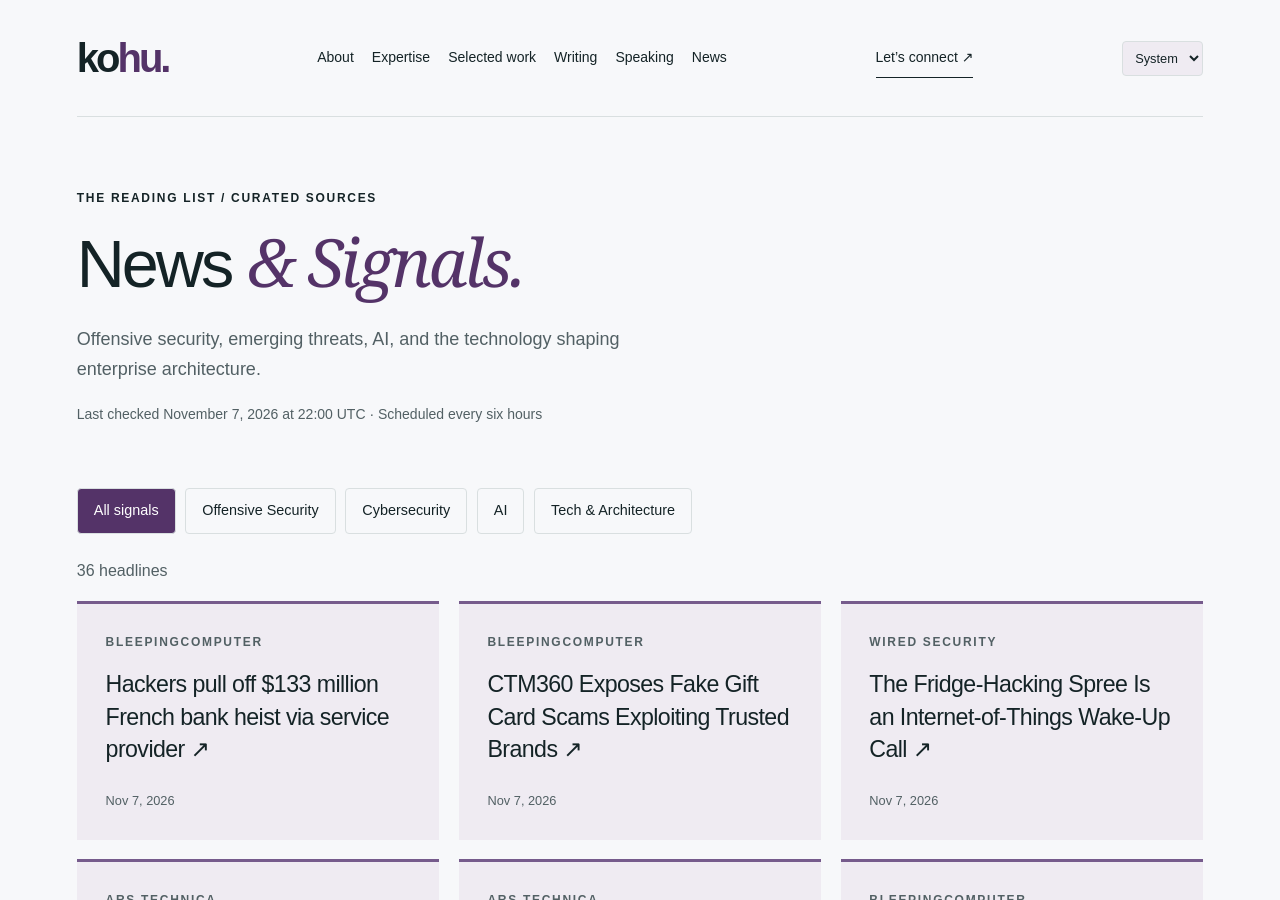
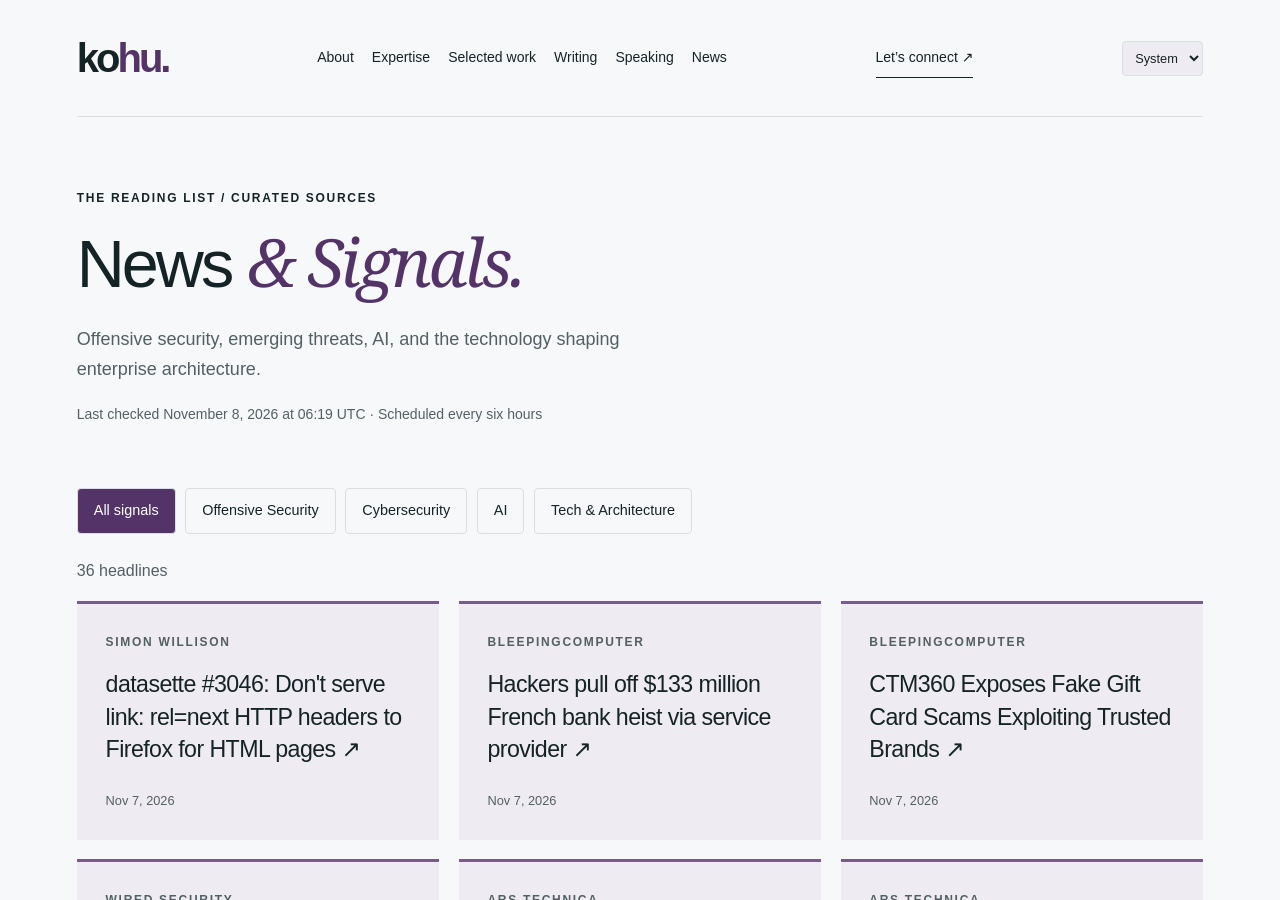
Before and after one commit to hntk/hntk.github.io, a Jekyll site: the page built from news/index.html, in a window 1280 px wide and 900 px high. Built offline with Jekyll 4.4.1, drawn with Linux system fonts in a browser that asks for light colours; part of the change alters nothing that is shown; some of the changed text lies outside the part shown.

Commit message:
Refresh News and Signals

```diff
--- a/_data/news.json
+++ b/_data/news.json
@@ -1,6 +1,14 @@
 {
-  "updated": "2026-11-07T22:00:20.321887+00:00",
+  "updated": "2026-11-08T06:19:05.799320+00:00",
   "items": [
+    {
+      "title": "datasette #3046: Don't serve link: rel=next HTTP headers to Firefox for HTML pages",
+      "url": "https://simonwillison.net/2026/Nov/7/link-rel-next/",
+      "published": "2026-11-07T23:57:46+00:00",
+      "source": "Simon Willison",
+      "source_id": "simon-willison",
+      "category": "ai"
+    },
     {
       "title": "Hackers pull off $133 million French bank heist via service provider",
       "url": "https://www.bleepingcomputer.com/news/security/hackers-pull-off-133-million-french-bank-heist-via-service-provider/",
@@ -218,14 +226,6 @@
       "category": "offensive-security"
     },
     {
-      "title": "datasette-llm 0.1a10",
-      "url": "https://simonwillison.net/2026/Nov/4/datasette-llm/",
-      "published": "2026-11-04T15:26:02+00:00",
-      "source": "Simon Willison",
-      "source_id": "simon-willison",
-      "category": "ai"
-    },
-    {
       "title": "Making HTTP header injection critical with one prompt",
       "url": "https://portswigger.net/research/making-http-header-injection-critical-with-one-prompt",
       "published": "2026-11-04T15:12:29+00:00",
@@ -295,79 +295,79 @@
       "id": "ars-technica",
       "name": "Ars Technica",
       "status": "ok",
-      "last_success": "2026-11-07T22:00:20.321887+00:00"
+      "last_success": "2026-11-08T06:19:05.799320+00:00"
     },
     {
       "id": "bleepingcomputer",
       "name": "BleepingComputer",
       "status": "ok",
-      "last_success": "2026-11-07T22:00:20.321887+00:00"
+      "last_success": "2026-11-08T06:19:05.799320+00:00"
     },
     {
       "id": "cloudflare",
       "name": "Cloudflare",
       "status": "ok",
-      "last_success": "2026-11-07T22:00:20.321887+00:00"
+      "last_success": "2026-11-08T06:19:05.799320+00:00"
     },
     {
       "id": "dark-reading",
       "name": "Dark Reading",
       "status": "ok",
-      "last_success": "2026-11-07T22:00:20.321887+00:00"
+      "last_success": "2026-11-08T06:19:05.799320+00:00"
     },
     {
       "id": "hugging-face",
       "name": "Hugging Face",
       "status": "ok",
-      "last_success": "2026-11-07T22:00:20.321887+00:00"
+      "last_success": "2026-11-08T06:19:05.799320+00:00"
     },
     {
       "id": "microsoft-research",
       "name": "Microsoft Research",
       "status": "ok",
-      "last_success": "2026-11-07T22:00:20.321887+00:00"
+      "last_success": "2026-11-08T06:19:05.799320+00:00"
     },
     {
       "id": "nvidia",
       "name": "NVIDIA",
       "status": "ok",
-      "last_success": "2026-11-07T22:00:20.321887+00:00"
+      "last_success": "2026-11-08T06:19:05.799320+00:00"
     },
     {
       "id": "portswigger",
       "name": "PortSwigger Research",
       "status": "ok",
-      "last_success": "2026-11-07T22:00:20.321887+00:00"
+      "last_success": "2026-11-08T06:19:05.799320+00:00"
     },
     {
       "id": "schneier",
       "name": "Schneier on Security",
       "status": "ok",
-      "last_success": "2026-11-07T22:00:20.321887+00:00"
+      "last_success": "2026-11-08T06:19:05.799320+00:00"
     },
     {
       "id": "simon-willison",
       "name": "Simon Willison",
       "status": "ok",
-      "last_success": "2026-11-07T22:00:20.321887+00:00"
+      "last_success": "2026-11-08T06:19:05.799320+00:00"
     },
     {
       "id": "specterops",
       "name": "SpecterOps",
       "status": "ok",
-      "last_success": "2026-11-07T22:00:20.321887+00:00"
+      "last_success": "2026-11-08T06:19:05.799320+00:00"
     },
     {
       "id": "trail-of-bits",
       "name": "Trail of Bits",
       "status": "ok",
-      "last_success": "2026-11-07T22:00:20.321887+00:00"
+      "last_success": "2026-11-08T06:19:05.799320+00:00"
     },
     {
       "id": "wired",
       "name": "WIRED Security",
       "status": "ok",
-      "last_success": "2026-11-07T22:00:20.321887+00:00"
+      "last_success": "2026-11-08T06:19:05.799320+00:00"
     }
   ]
 }
```
